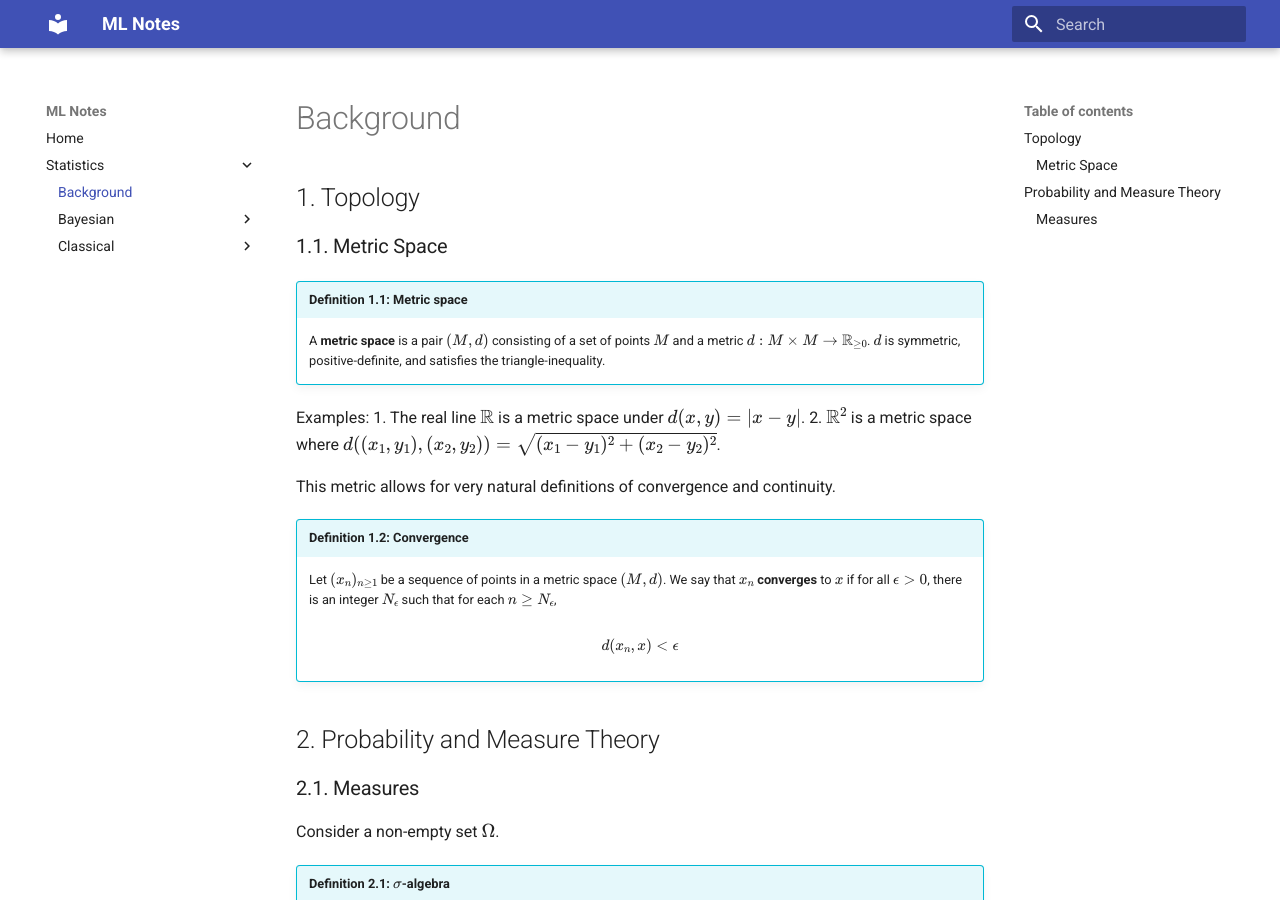
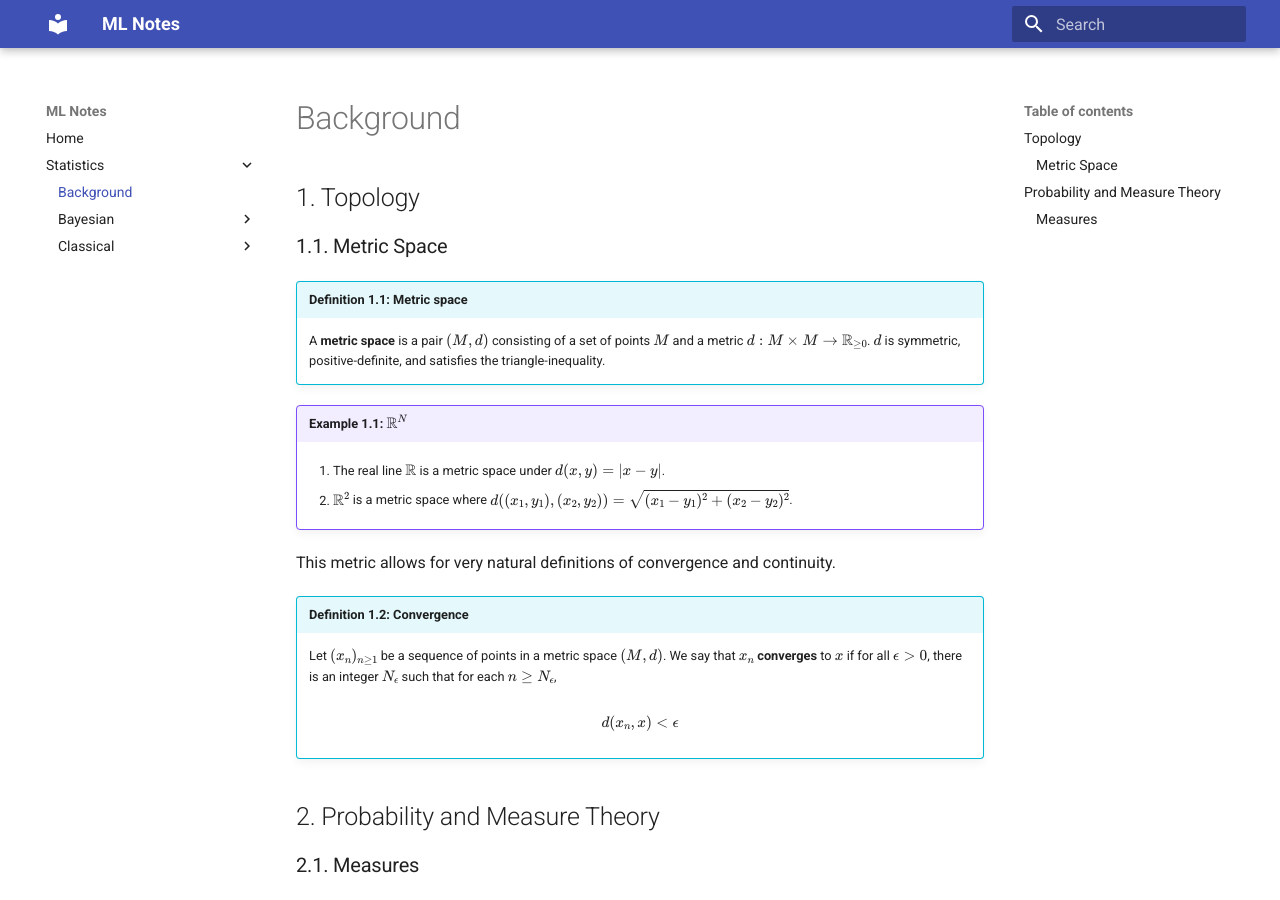
Before and after one commit to alexali04/notes, an MkDocs documentation site: the page built from docs/statistics/background.md, in a window 1280 px wide and 900 px high. Built offline with MkDocs 1.6.1 and Material for MkDocs 9.7.7, drawn with Linux system fonts in a browser that asks for light colours.

Commit message:
examples

```diff
--- a/docs/statistics/background.md
+++ b/docs/statistics/background.md
@@ -8,9 +8,11 @@
 
     A **metric space** is a pair $(M, d)$ consisting of a set of points $M$ and a metric $d: M \times M \to \mathbb{R}_{\geq 0}$. $d$ is symmetric, positive-definite, and satisfies the triangle-inequality.
 
-Examples:
-1. The real line $\mathbb{R}$ is a metric space under $d(x, y) = |x - y|$.
-2. $\mathbb{R}^2$ is a metric space where $d((x_1, y_1), (x_2, y_2)) = \sqrt{(x_1 - y_1)^2 + (x_2 - y_2)^2}$.
+!!! example "Examples: $\mathbb{R}^N$"
+
+    1. The real line $\mathbb{R}$ is a metric space under $d(x, y) = |x - y|$.
+
+    2. $\mathbb{R}^2$ is a metric space where $d((x_1, y_1), (x_2, y_2)) = \sqrt{(x_1 - y_1)^2 + (x_2 - y_2)^2}$.
 
 This metric allows for very natural definitions of convergence and continuity.
 
```
